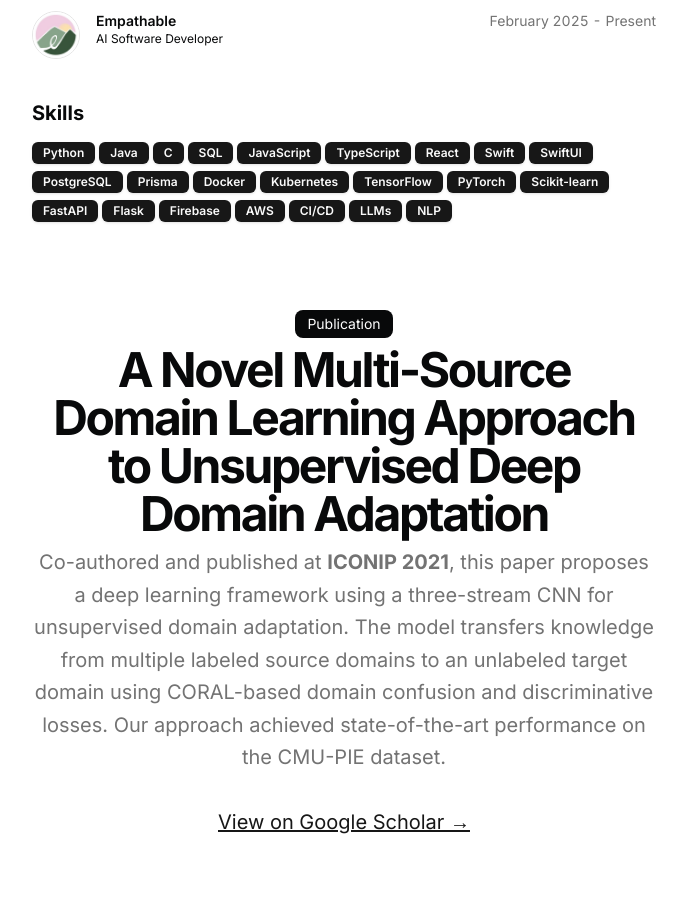
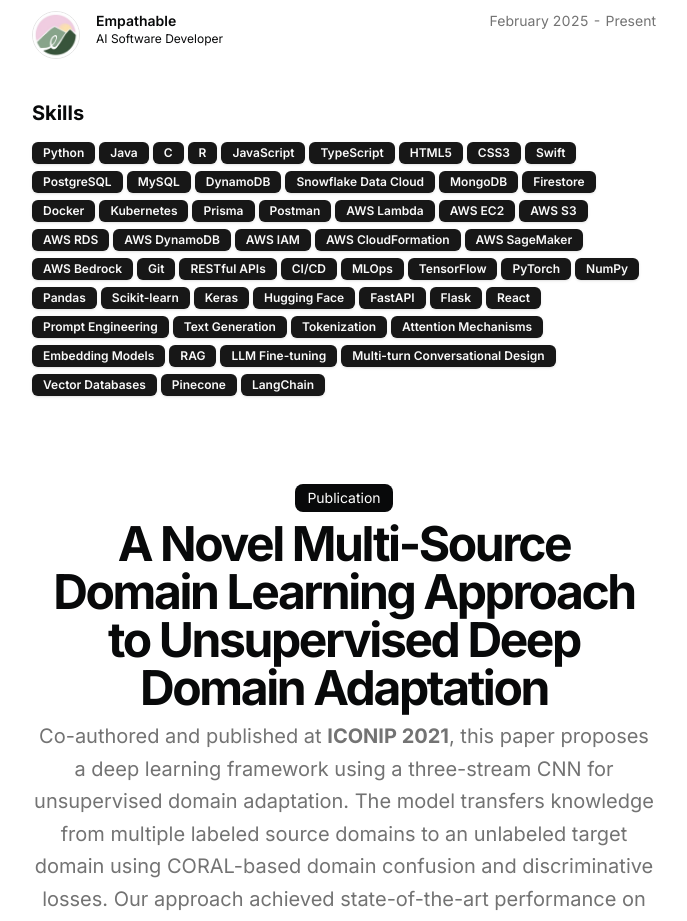
Before and after one commit to klakshmideepthi/portfolio, a Next.js app: page / in a window 1280 px wide. Shown: the part 1100-2021 px from the top of the page, without its empty margins (296-983 px from the left). Built offline with nearby package versions, Linux system fonts and the light colour scheme.

Commit message:
refactor: enhance skills section with additional programming languages, databases, and AI/ML frameworks in resume data

```diff
--- a/src/data/resume.tsx
+++ b/src/data/resume.tsx
@@ -13,29 +13,68 @@ export const DATA = {
     "Right now, I’m excited about opportunities in Generative AI, ML engineering, or AI product roles where I can keep learning, building, and creating things that matter.\n\n",
   avatarUrl: "/me.jpg",
   skills: [
+    // Programming Languages
     "Python",
     "Java",
     "C",
-    "SQL",
+    "R",
     "JavaScript",
     "TypeScript",
-    "React",
+    "HTML5",
+    "CSS3",
     "Swift",
-    "SwiftUI",
+
+    // Databases
     "PostgreSQL",
-    "Prisma",
+    "MySQL",
+    "DynamoDB",
+    "Snowflake Data Cloud",
+    "MongoDB",
+    "Firestore",
+
+    // Cloud & DevOps Tools
     "Docker",
     "Kubernetes",
+    "Prisma",
+    "Postman",
+    "AWS Lambda",
+    "AWS EC2",
+    "AWS S3",
+    "AWS RDS",
+    "AWS DynamoDB",
+    "AWS IAM",
+    "AWS CloudFormation",
+    "AWS SageMaker",
+    "AWS Bedrock",
+    "Git",
+    "RESTful APIs",
+    "CI/CD",
+    "MLOps",
+
+    // AI/ML Libraries & Frameworks
     "TensorFlow",
     "PyTorch",
+    "NumPy",
+    "Pandas",
     "Scikit-learn",
+    "Keras",
+    "Hugging Face",
     "FastAPI",
     "Flask",
-    "Firebase",
-    "AWS",
-    "CI/CD",
-    "LLMs",
-    "NLP",
+    "React",
+
+    // NLP & GenAI
+    "Prompt Engineering",
+    "Text Generation",
+    "Tokenization",
+    "Attention Mechanisms",
+    "Embedding Models",
+    "RAG",
+    "LLM Fine-tuning",
+    "Multi-turn Conversational Design",
+    "Vector Databases",
+    "Pinecone",
+    "LangChain"
   ],
   navbar: [
     { href: "/", icon: HomeIcon, label: "Home" },
```
